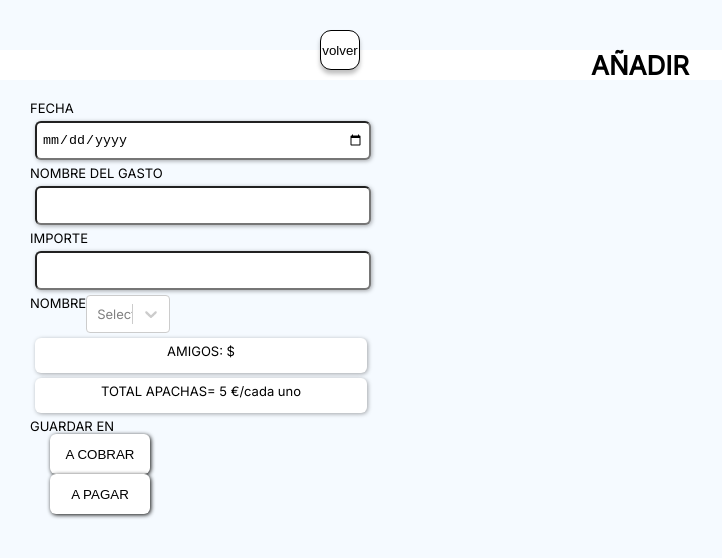
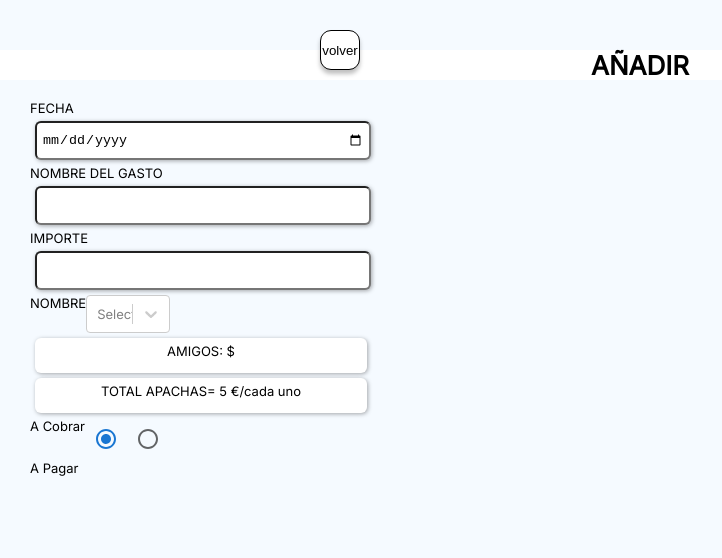
Before and after one commit to candymd/appaches, a React (Create React App) app in the folder frontend/: page /form in a window 1280 px wide. Shown: the top 558 px of the page, without its empty margins (0-722 px from the left). Built offline with nearby package versions, Linux system fonts and the light colour scheme; no server answers.

Commit message:
añadido input radio al form

```diff
--- a/frontend/src/components/Form/Form.js
+++ b/frontend/src/components/Form/Form.js
@@ -3,9 +3,11 @@ import './Form.css'
 import {Link, useLocation, useNavigate} from "react-router-dom";
 import Select from "react-select";
 import makeAnimated from 'react-select/animated'
+import {Radio} from "@mui/material";
 
 const Form = ({onSubmit, friends}) => {
 
+    const [booleanPaidByMe, setBoolanPaidByMe] = useState(true)
 
     const friendsSelectOptions = friends.map(friend => {
         return {
@@ -97,13 +99,22 @@ const Form = ({onSubmit, friends}) => {
                         <p className="input">TOTAL APACHAS= 5 €/cada uno</p>
                     </div>
                     <div>
-                        <label htmlFor="">GUARDAR EN </label>
-                        <button onClick=
-                                    {irACobrar} className={isGreenActiveForm ? 'verde active' : 'verde'}>A COBRAR
-                        </button>
-                        <button onClick=
-                                    {irAPagar} className={!isGreenActiveForm ? 'rojo active' : 'rojo'}>A PAGAR
-                        </button>
+                        <label htmlFor="paidByMe">A Cobrar </label>
+                        <Radio
+                            onChange={handleEventChange}
+                            value={input.event.paidByMe = booleanPaidByMe}
+                            name="paidByMe"
+                            checked={booleanPaidByMe}
+                            onClick={() => setBoolanPaidByMe(true)}
+                        />
+                        <label htmlFor="paidByMe">A Pagar </label>
+                        <Radio
+                            onChange={handleEventChange}
+                            value={input.event.paidByMe = booleanPaidByMe}
+                            name="paidByMe"
+                            checked={!booleanPaidByMe}
+                            onClick={() => setBoolanPaidByMe(false)}
+                        />
                     </div>
                 </div>
 
```
